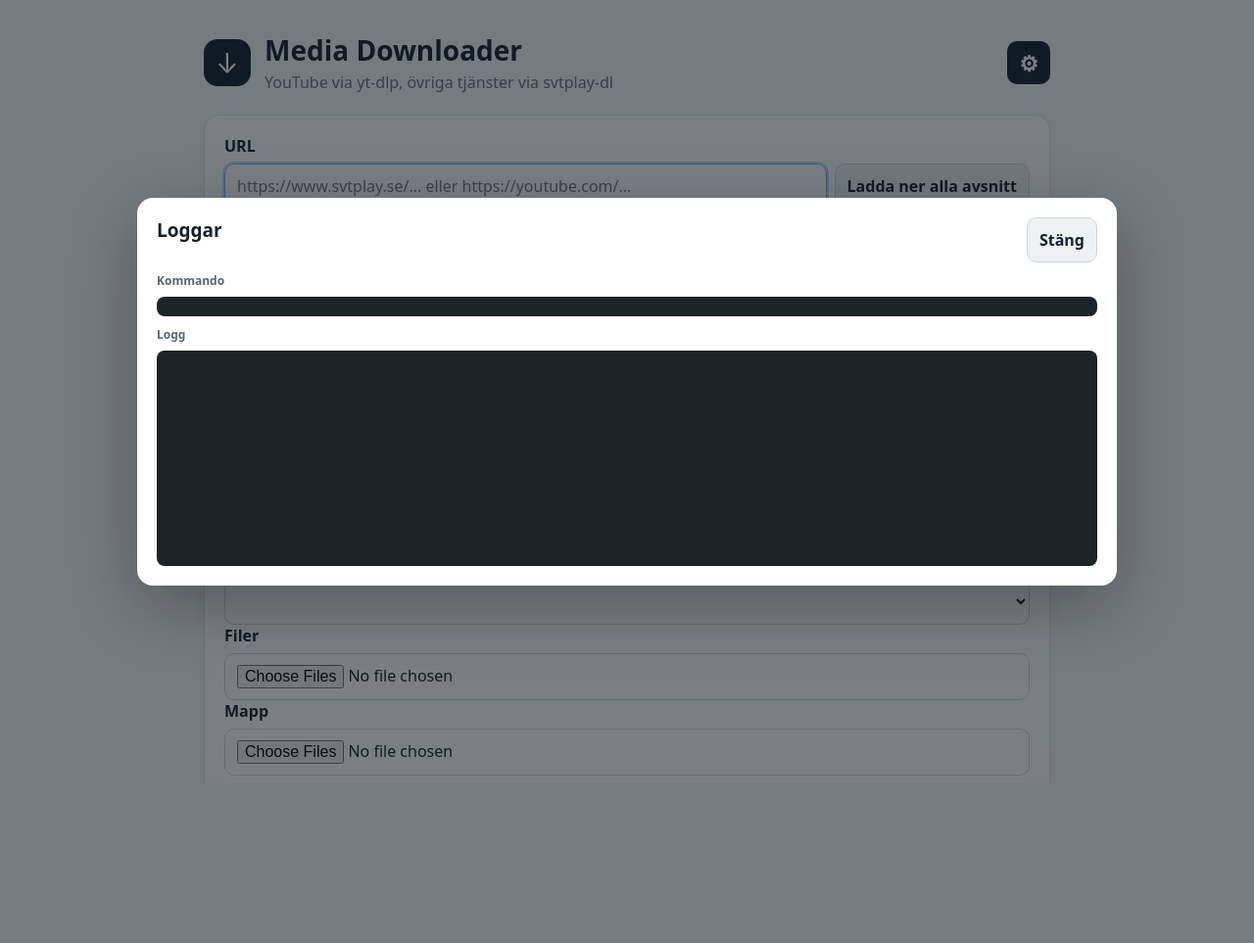
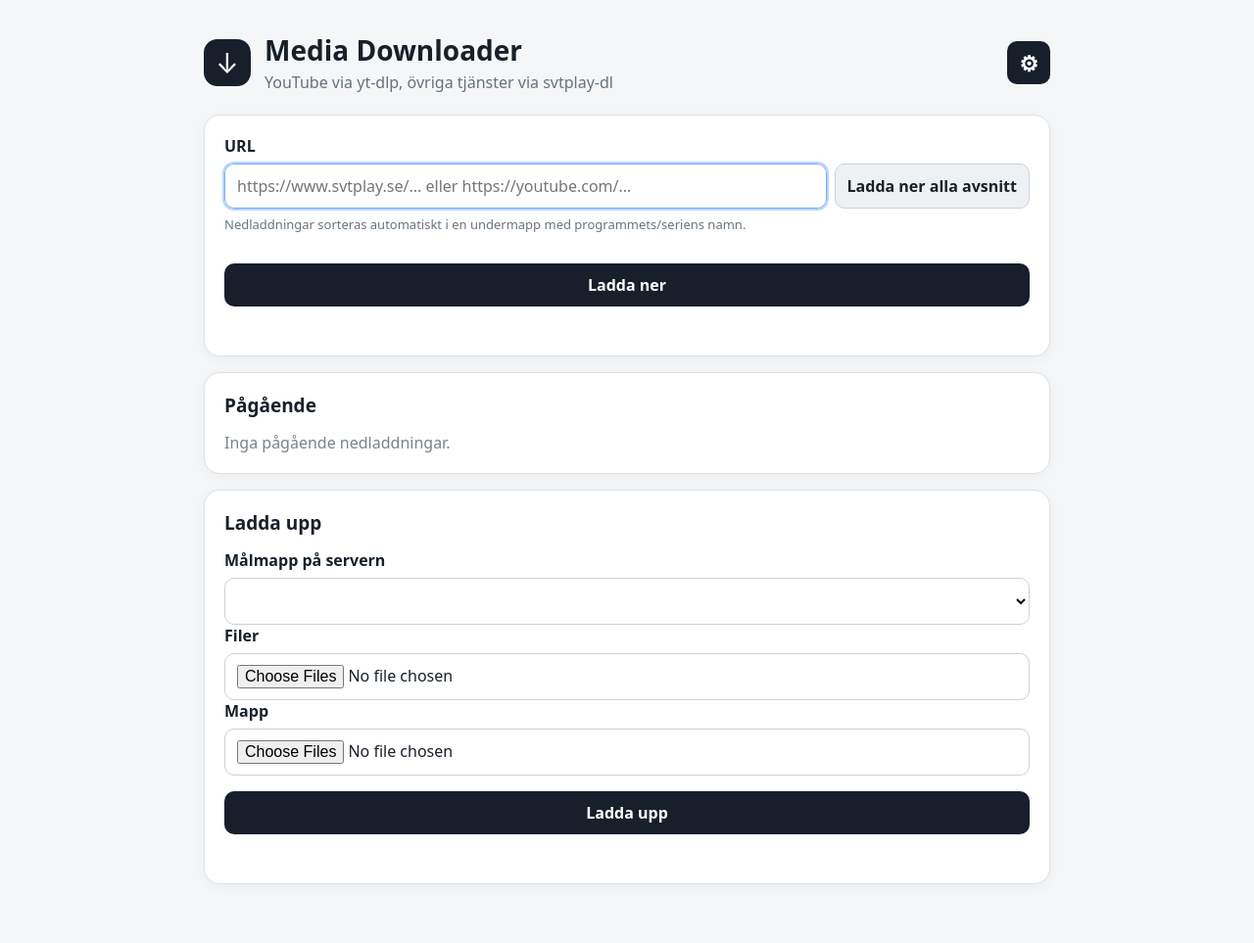
Before and after one commit to OlleLutten/media-downloader, a Flask app: page / in a window 1280 px wide. Shown: the whole page at 98% size. Before the commit the page ends 792 px from the top, so only its background shows below. Run offline with Flask 3, Linux system fonts and the light colour scheme; data that the repository does not hold is empty; parts of the project's set-up code (start-up, migrations or seed data) failed here and were passed over.

Commit message:
Add files via upload

```diff
--- a/static/style.css
+++ b/static/style.css
@@ -109,6 +109,7 @@
   border:1px solid #cbd2d9; border-radius:8px;
 }
 .log-button:hover { background:#e3e7eb; opacity:1; }
+.log-modal.hidden { display:none; }
 .log-modal {
   position:fixed; inset:0; z-index:1000; display:flex; align-items:center; justify-content:center;
   padding:18px;
```
